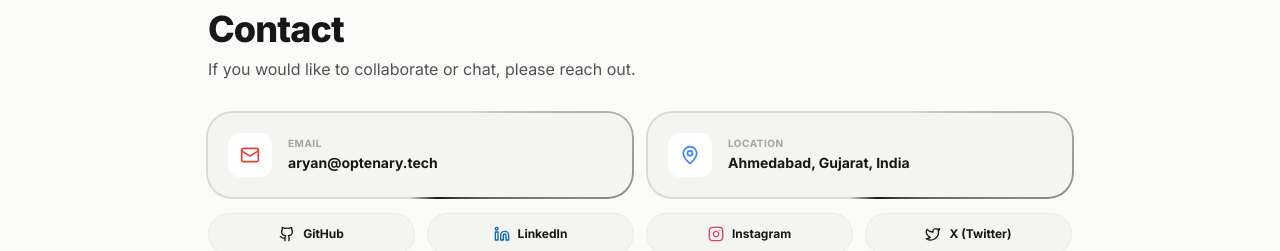
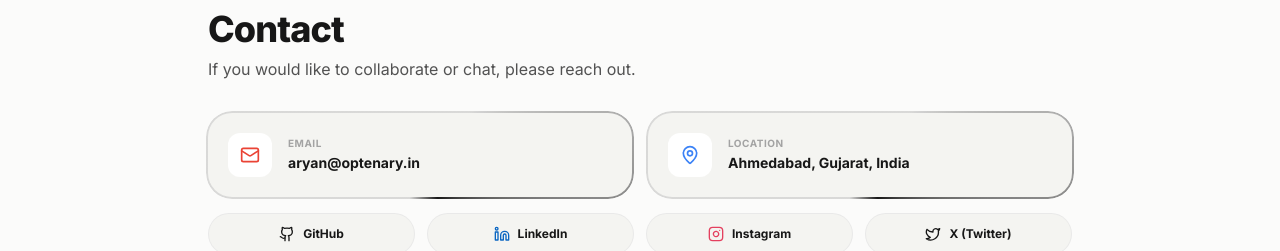
Before and after one commit to rathodaryan1/new-portfolio, a Next.js app: page / in a window 1280 px wide. Shown: the part 5691-5942 px from the top of the page. Built offline with nearby package versions, Linux system fonts and the light colour scheme.

Commit message:
fix: update nav links to route-based paths, add CSS mask compatibility, add VS Code settings

```diff
--- a/app/globals.css
+++ b/app/globals.css
@@ -125,6 +125,7 @@
     rgba(23, 23, 23, 0.15) 100%
   );
   -webkit-mask: linear-gradient(#fff 0 0) content-box, linear-gradient(#fff 0 0);
+  mask: linear-gradient(#fff 0 0) content-box, linear-gradient(#fff 0 0);
   -webkit-mask-composite: xor;
   mask-composite: exclude;
   animation: borderRotateLoop 4.5s linear infinite;
@@ -171,6 +172,7 @@
     rgba(23, 23, 23, 0.15) 100%
   );
   -webkit-mask: linear-gradient(#fff 0 0) content-box, linear-gradient(#fff 0 0);
+  mask: linear-gradient(#fff 0 0) content-box, linear-gradient(#fff 0 0);
   -webkit-mask-composite: xor;
   mask-composite: exclude;
   animation: borderRotateLoop 4.5s linear infinite;
@@ -221,6 +223,7 @@
     rgba(23, 23, 23, 0.15) 100%
   );
   -webkit-mask: linear-gradient(#fff 0 0) content-box, linear-gradient(#fff 0 0);
+  mask: linear-gradient(#fff 0 0) content-box, linear-gradient(#fff 0 0);
   -webkit-mask-composite: xor;
   mask-composite: exclude;
   animation: borderRotateLoop 4.5s linear infinite;
--- a/components/contact/Contact.tsx
+++ b/components/contact/Contact.tsx
@@ -69,7 +69,7 @@ export function Contact() {
         <div className="grid grid-cols-1 sm:grid-cols-2 gap-4 mb-4">
           {/* Email Card */}
           <a
-            href={`mailto:${emailSocial?.displayEmail || "aryan@optenary.tech"}`}
+            href={`mailto:${emailSocial?.displayEmail || "aryan@optenary.in"}`}
             className="card-loop-border p-5 rounded-2xl flex items-center gap-4 transition-all"
           >
             <div className="p-3 rounded-xl bg-white dark:bg-neutral-900 text-neutral-900 dark:text-white shadow-xs">
@@ -80,7 +80,7 @@ export function Contact() {
                 EMAIL
               </span>
               <p className="text-sm font-bold text-neutral-900 dark:text-neutral-100">
-                {emailSocial?.displayEmail || "aryan@optenary.tech"}
+                {emailSocial?.displayEmail || "aryan@optenary.in"}
               </p>
             </div>
           </a>
--- a/components/navbar/Navbar.tsx
+++ b/components/navbar/Navbar.tsx
@@ -7,11 +7,11 @@ import { resumeUrl } from "@/data/social";
 import { Menu, X, FileText } from "lucide-react";
 
 const navItems = [
-  { label: "About", href: "#about" },
-  { label: "Skills", href: "#skills" },
-  { label: "Work", href: "#work" },
-  { label: "Education", href: "#education" },
-  { label: "Contact", href: "#contact" },
+  { label: "About", href: "/about" },
+  { label: "Skills", href: "/skills" },
+  { label: "Work", href: "/work" },
+  { label: "Education", href: "/education" },
+  { label: "Contact", href: "/contact" },
 ];
 
 export function Navbar() {
--- a/data/social.ts
+++ b/data/social.ts
@@ -21,12 +21,12 @@ export const socialLinks = [
   },
   {
     name: "Email",
-    url: "mailto:aryan@optenary.tech",
+    url: "mailto:aryan@optenary.in",
     iconName: "Mail",
-    displayEmail: "aryan@optenary.tech"
+    displayEmail: "aryan@optenary.in"
   }
 ];
 
-export const contactEmail = "aryan@optenary.tech";
+export const contactEmail = "aryan@optenary.in";
 
 export const resumeUrl = "https://drive.google.com/file/d/1BVw1Dq_UC4rBKKbVqBDnP49MnonTjH4x/view?usp=sharing";
```
Also changed, not shown: 1 other file (tests, documents, lock files or other folders).
